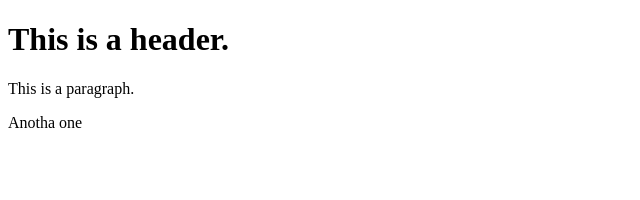
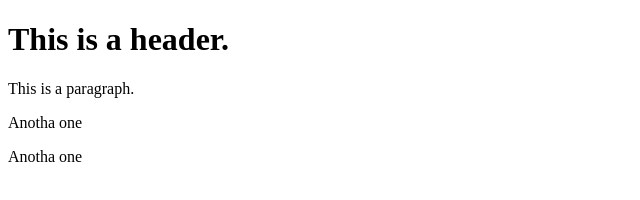
Before and after one commit to Flowzart/git-test, a plain HTML site: page index.html in a window 1280 px wide. Shown: the full height of the page, 0-640 px from the left. Drawn offline with Linux system fonts and the light colour scheme.

Commit message:
Third commit

```diff
--- a/index.html
+++ b/index.html
@@ -5,5 +5,6 @@
         <h1>This is a header.</h1>
         <p>This is a paragraph.</p>
         <p>Anotha one</p>
+        <p>Anotha one</p>
     </body>
 </html>
```
